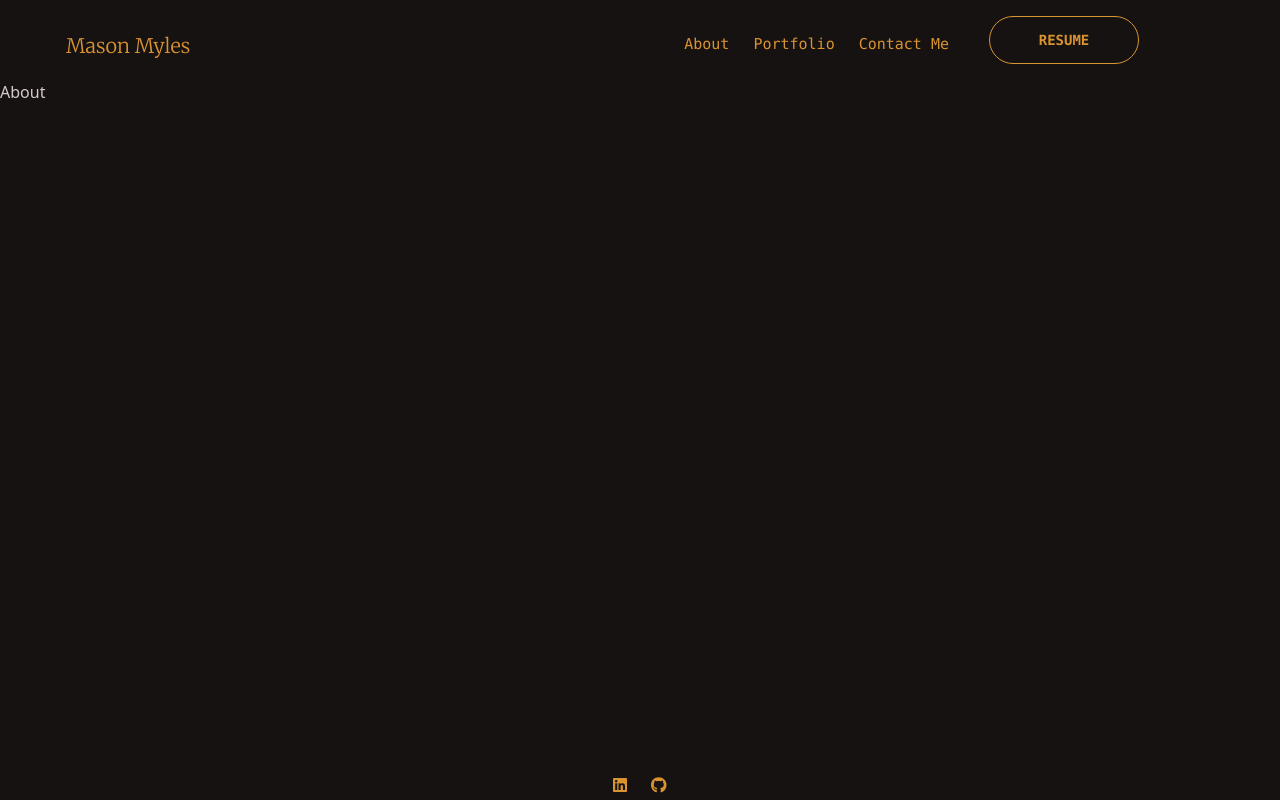
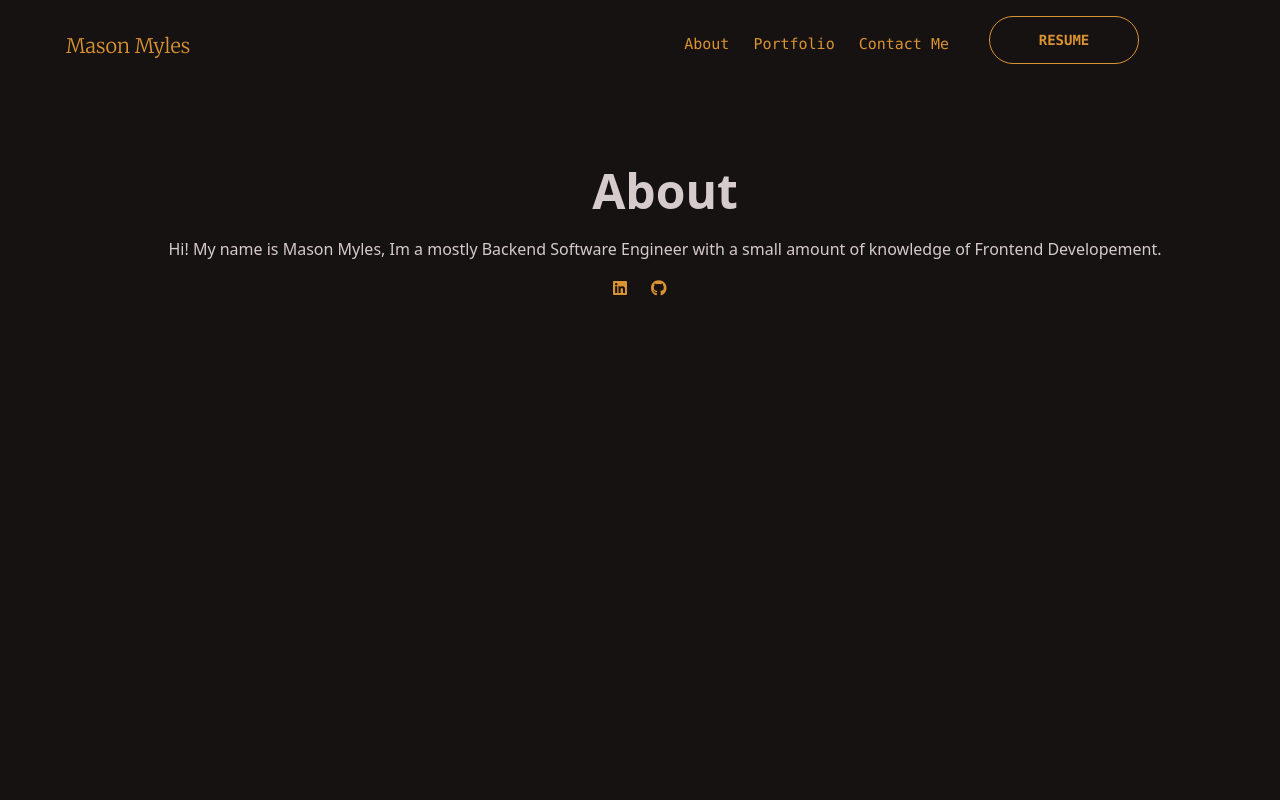
Before and after one commit to minisodan/my-portfolio, a React (Create React App) app: page /about in a window 1280 px wide. Built offline with nearby package versions, Linux system fonts and the light colour scheme.

Commit message:
fixing image issues as well as some work with the footer.

```diff
--- a/src/Componenets/pages/About.jsx
+++ b/src/Componenets/pages/About.jsx
@@ -1,7 +1,12 @@
+import "./Styles/About.css";
+
 function About() {
     return(
         <div className="aboutContent">
-            About
+            <h1>About</h1>
+            <p>
+                Hi! My name is Mason Myles, Im a mostly Backend Software Engineer with a small amount of knowledge of Frontend Developement.
+            </p>
         </div>
     )
 }
--- a/src/Componenets/pages/Footer.jsx
+++ b/src/Componenets/pages/Footer.jsx
@@ -6,9 +6,8 @@ function Footer() {
   return (
     <>
     <div className="footer">
-      <footer className="Footer">
         <div className="icons">
-          <ul>
+          <ul className="flex items-center">
             <li>
               <a href="https://www.linkedin.com/in/masonmyles/">
                 <FontAwesomeIcon icon={faLinkedin} />
@@ -22,7 +21,6 @@ function Footer() {
             </li>
           </ul>
         </div>
-      </footer>
     </div>
     </>
   );
--- a/src/Componenets/pages/Home.jsx
+++ b/src/Componenets/pages/Home.jsx
@@ -1,9 +1,11 @@
 import "./Styles/Home.css";
 import "../../picture/Mason.jpeg";
+
 function Home() {
   return (
     <div className="homeParent">
-      <div className="child">
+      <div className="flex w-full justify-center gap-24 items-center">
+      <div>
           <h2>Welcome to my website</h2>
             <h1>Backend Software Engineer</h1>
             <div className="skills">
@@ -24,9 +26,9 @@ function Home() {
               </ul>
             </div>
           </div>
-
-      <div className="image">
-        <img src="Mason.jpeg" alt="" />
+        <div className="image overflow-hidden rounded-full">
+          <img src="picture/Mason.jpeg" alt="image"/>
+        </div>
       </div>
     </div>
   );
--- a/src/Componenets/pages/Portfolio.jsx
+++ b/src/Componenets/pages/Portfolio.jsx
@@ -24,14 +24,13 @@ const Portfolio = () => {
         <br></br>
           <ul className='users'>
             {repos.map((user) => {
-              const { id, name, html_url, language, avatar_url } = user;
+              const { id, name, html_url, language, owner } = user;
               return (
                 <li key={id}>
-                  <div>
+                  <div className="gitHubContent">
+                  <img src={`${owner.avatar_url}`} alt="AvatarPFP"/>
                     <h4>Project Name: {name}</h4>
-                    <img src= {avatar_url}/>
                     <p>Language Used: {language}</p>
-                    <br></br>
                     <br></br>
                     <br></br>
                     <a href={html_url}>Link to Repo</a>
--- /dev/null
+++ b/src/Componenets/pages/Styles/About.css
@@ -0,0 +1,17 @@
+.aboutContent{
+    height: auto;
+    justify-content: left;
+    margin: auto;
+    margin-top: 75px;
+}
+
+.aboutContent h1{
+    margin-left: 50px;
+    text-align: center;
+}
+
+.aboutContent p {
+    margin-left: 50px;
+    text-align: center;
+    font-size: 1rem;
+}
--- a/src/Componenets/pages/Styles/Footer.css
+++ b/src/Componenets/pages/Styles/Footer.css
@@ -1,11 +1,7 @@
-.Footer {
-  position: absolute;
-  left: 0;
-  bottom: 0;
-  right: 0;
-  margin: 5px;
-  display: flex;
-  justify-content: space-evenly;
+.footer {
+  width: 100%;
+  margin: 0;
+  justify-content: center;
 }
 
 .icons ul {
--- a/src/Componenets/pages/Styles/Home.css
+++ b/src/Componenets/pages/Styles/Home.css
@@ -20,6 +20,12 @@
   margin-left: 100px;
 }
 
+.image img {
+  object-fit: cover;
+  width: 500px;
+  height: 500px;
+}
+
 .skills {
   margin-top: 60px;
   text-align: center;
--- a/src/Componenets/pages/Styles/Portfolio.css
+++ b/src/Componenets/pages/Styles/Portfolio.css
@@ -12,8 +12,9 @@
     border-color: antiquewhite;
     border-radius: 0.5rem;
     padding: 15px;
-    height: 10rem;
+    height: 12rem;
     text-align: center;
+    justify-content: center;
 }
 
 h3{
@@ -25,3 +26,9 @@ h3{
     margin: 0px 0 0;
     padding: 0px 0 0;
 }
+
+.users img{
+    width: 50px;
+    height: 50px;
+    margin: .2rem;
+}
```
Also changed, not shown: public/picture/Mason.jpeg (renamed from src/picture/Mason.jpeg). Lines whose indentation alone changed are shown as unchanged.
